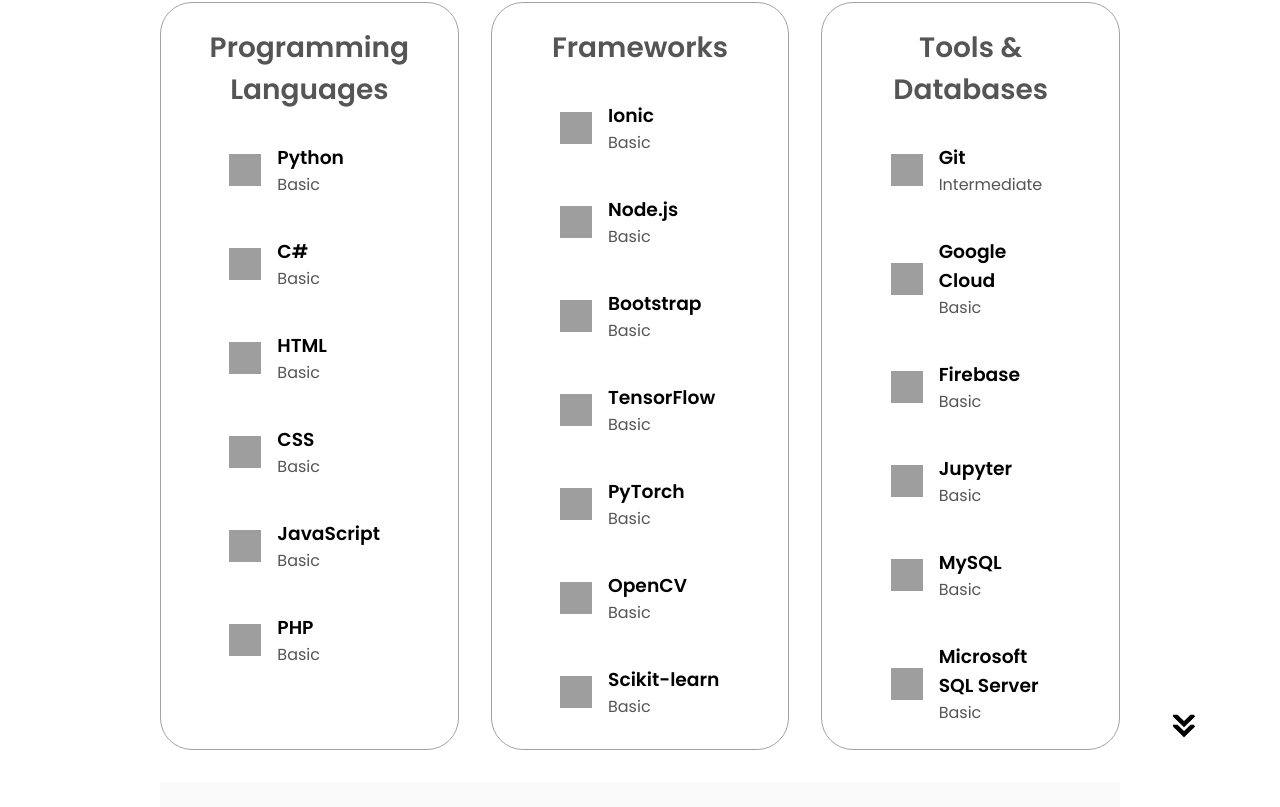
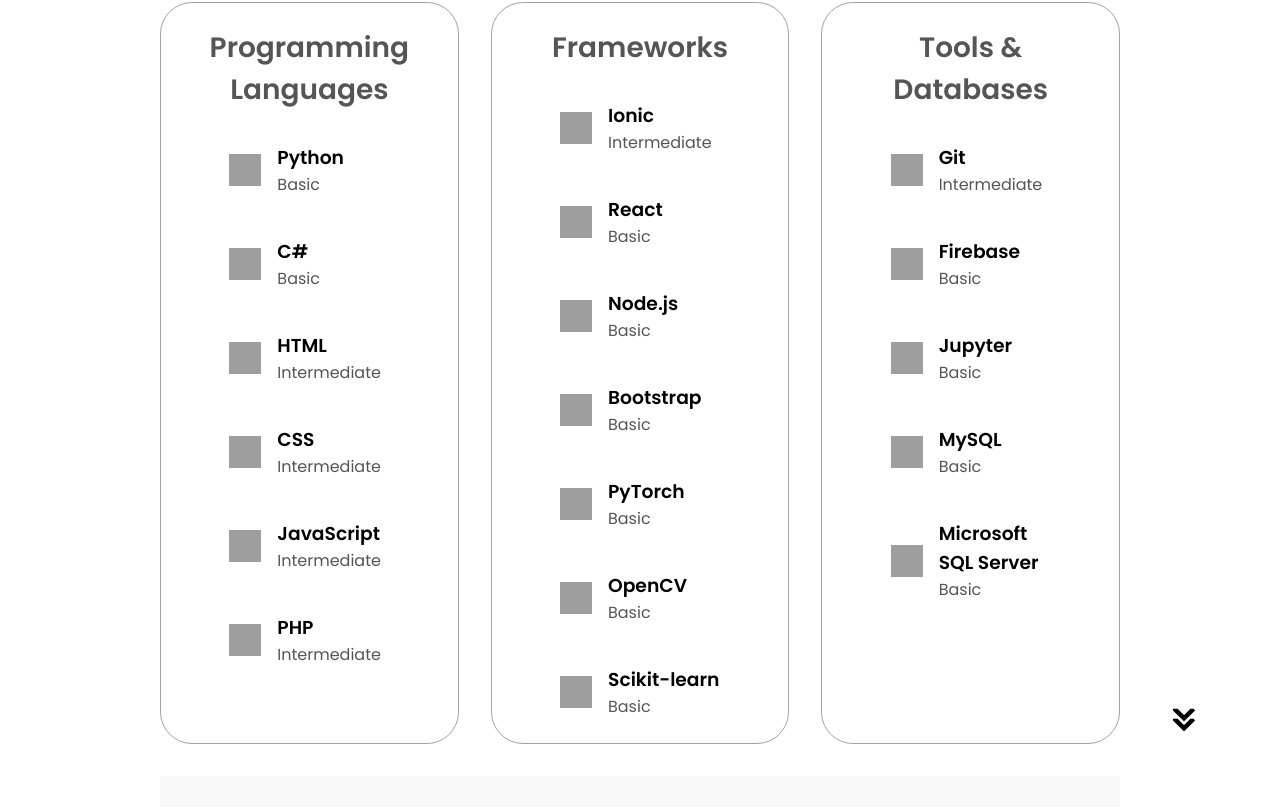
Before and after one commit to KwaneleSishi/KwaneleSishi---MySDPortfolio, a plain HTML site: page index.html in a window 1280 px wide. Shown: the part 1873-2680 px from the top of the page. Drawn offline with nearby package versions, Linux system fonts and the light colour scheme; grey boxes are pictures that could not be loaded.

Commit message:
Adding Skills

```diff
--- a/index.html
+++ b/index.html
@@ -83,13 +83,7 @@
       <p class="section__text__p1">Get To Know More</p>
       <h1 class="title">About Me</h1>
       <div class="section-container">
-        <div class="section__pic-container">
-          <img
-            src="./assets/basic-ui.png"
-            alt="Profile picture"
-            class="about-pic"
-          />
-        </div>
+
         <div class="about-details-container">
           <div class="about-containers">
             <div class="details-container">
@@ -167,7 +161,7 @@
                 />
                 <div>
                   <h3>HTML</h3>
-                  <p>Basic</p>
+                  <p>Intermediate</p>
                 </div>
               </article>
               <article>
@@ -178,7 +172,7 @@
                 />
                 <div>
                   <h3>CSS</h3>
-                  <p>Basic</p>
+                  <p>Intermediate</p>
                 </div>
               </article>
               <article>
@@ -189,7 +183,7 @@
                 />
                 <div>
                   <h3>JavaScript</h3>
-                  <p>Basic</p>
+                  <p>Intermediate</p>
                 </div>
               </article>
               <article>
@@ -200,7 +194,7 @@
                 />
                 <div>
                   <h3>PHP</h3>
-                  <p>Basic</p>
+                  <p>Intermediate</p>
                 </div>
               </article>
             </div>
@@ -218,6 +212,18 @@
                 />
                 <div>
                   <h3>Ionic</h3>
+                  <p>Intermediate</p>
+                </div>
+              </article>
+
+              <article>
+                <img
+                  src="https://www.vectorlogo.zone/logos/reactjs/reactjs-icon.svg"
+                  alt="React icon"
+                  class="icon skill-icon"
+                />
+                <div>
+                  <h3>React</h3>
                   <p>Basic</p>
                 </div>
               </article>
@@ -244,17 +250,7 @@
                   <p>Basic</p>
                 </div>
               </article>
-              <article>
-                <img
-                  src="https://www.vectorlogo.zone/logos/tensorflow/tensorflow-icon.svg"
-                  alt="TensorFlow icon"
-                  class="icon skill-icon"
-                />
-                <div>
-                  <h3>TensorFlow</h3>
-                  <p>Basic</p>
-                </div>
-              </article>
+
               <article>
                 <img
                   src="https://www.vectorlogo.zone/logos/pytorch/pytorch-icon.svg"
@@ -306,17 +302,7 @@
                   <p>Intermediate</p>
                 </div>
               </article>
-              <article>
-                <img
-                  src="https://www.vectorlogo.zone/logos/google_cloud/google_cloud-icon.svg"
-                  alt="Google Cloud icon"
-                  class="icon skill-icon"
-                />
-                <div>
-                  <h3>Google Cloud</h3>
-                  <p>Basic</p>
-                </div>
-              </article>
+
               <article>
                 <img
                   src="https://www.vectorlogo.zone/logos/firebase/firebase-icon.svg"
@@ -606,7 +592,7 @@
           </ul>
         </div>
       </nav>
-      <p>Copyright © 2023 SK. All Rights Reserved.</p>
+      <p>Copyright © 2025 SK. All Rights Reserved.</p>
     </footer>
     <script src="script.js"></script>
   </body>
```
